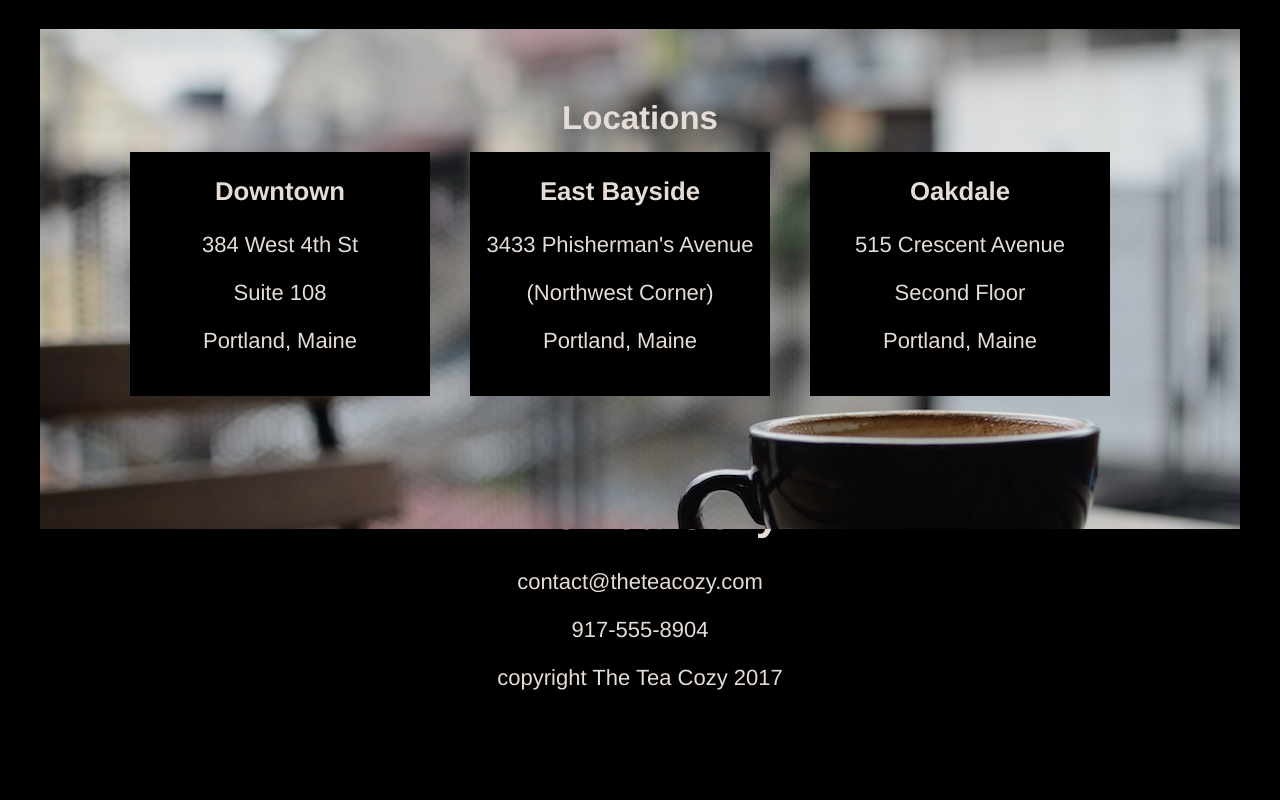
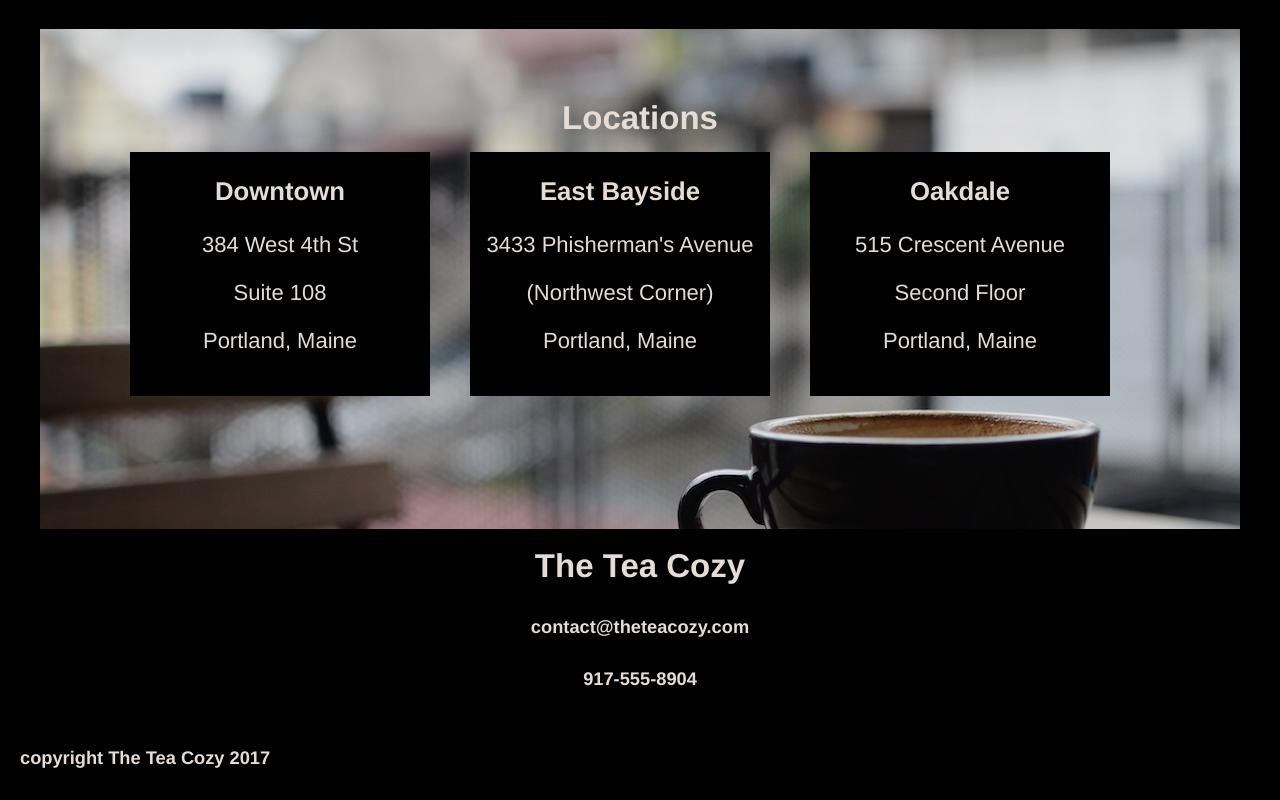
Before and after one commit to Katja-B/TeaCozy, a plain HTML site: page index.html in a window 1280 px wide. Shown: the part 1580-2380 px from the top of the page. Before the commit the page ends 2293 px from the top, so only its background shows below. Drawn offline with Linux system fonts and the light colour scheme.

Commit message:
Finished project

```diff
--- a/index.html
+++ b/index.html
@@ -12,9 +12,9 @@
     	<img id="logo" src="resources/images/img-tea-cozy-logo.png">
         <nav>
         	<ul>
-            	<li><a href="mission">Mission</a></li>
-                <li><a href="feature">Featured Tea</a></li>
-                <li><a href="locations">Locations</a></li>
+            	<li><a href="#mission">Mission</a></li>
+                <li><a href="#feature">Featured Tea</a></li>
+                <li><a href="#locations">Locations</a></li>
             </ul>
         </nav>
     </header>
@@ -80,10 +80,14 @@
     </main>
 
     <footer>
-    	<h1>The Tea Cozy</h1>
-        <p>contact@theteacozy.com</p>
-        <p>917-555-8904</p>
-        <p id="copyright">copyright The Tea Cozy 2017</p>
+    	<div id="contact">
+            <h2>The Tea Cozy</h2>
+            <h5><a href="mailto:contact@theteacozy.com">contact@theteacozy.com</a></h5>
+            <h5><a href="tel:+01-917-555-8904">917-555-8904</a></h5>
+        </div>
+        <div id="copyright">
+        	<h5>copyright The Tea Cozy 2017</h5>
+        </div>
     </footer>
 
 </body>
--- a/resources/css/style.css
+++ b/resources/css/style.css
@@ -41,6 +41,11 @@ nav li {
 	}
 
 nav a:link {
+	color: seashell;
+	text-decoration:underline;
+	}
+
+nav a:visited {
 	color: seashell;
 	text-decoration:underline;
 	}
@@ -144,3 +149,29 @@ main {
 	margin-top: 15px;
 	padding-bottom: 20px;
 	}
+
+footer {
+	display: block;
+	position: relative;
+	padding-top: 60px;
+	}
+
+#contact {
+	height: 200px;
+	}
+
+#copyright h5 {
+	text-align: left;
+	margin-left: 20px;
+	margin-top: 0;
+	}
+
+footer a:link {
+	color: seashell;
+	text-decoration: none;
+	}
+
+footer a:visited {
+	color: seashell;
+	text-decoration: none;
+	}
```
